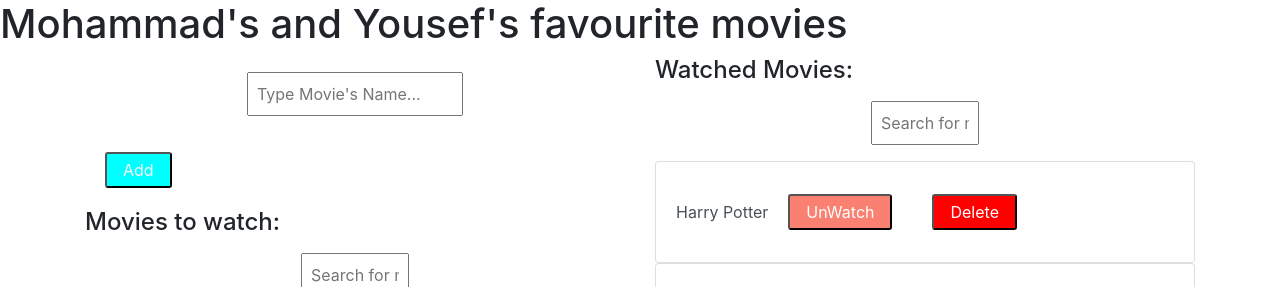
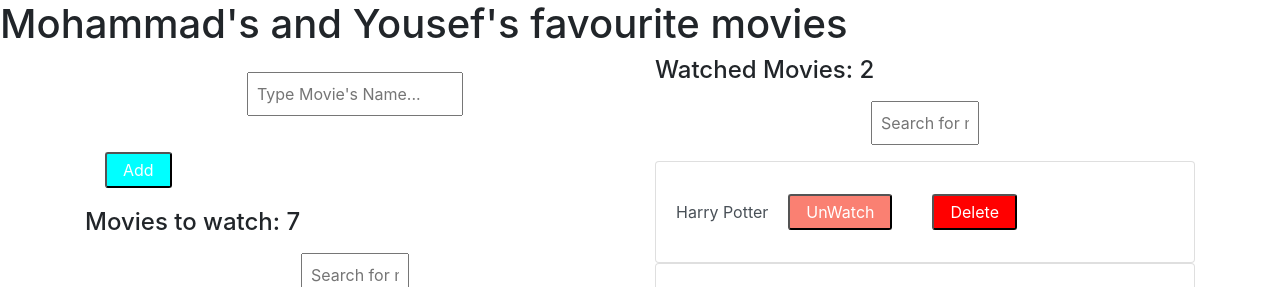
Before and after one commit to mohammadhasan3/MovieWatchlist, a React (Create React App) app: page / in a window 1280 px wide. Shown: the top 287 px of the page. Built offline with nearby package versions, Linux system fonts and the light colour scheme.

Commit message:
Added number to indicate lists length and also fixed id

```diff
--- a/src/components/MoviesList.js
+++ b/src/components/MoviesList.js
@@ -44,14 +44,13 @@ const MovieList = () => {
           <div className="col-sm">
             <AddBar setQuery={setQuery}></AddBar>
             <AddButton movieName={query}>Add</AddButton>
-            {console.log(query)}
 
-            <h4>Movies to watch:</h4>
+            <h4>Movies to watch: {movieStore.watchlist.length}</h4>
             <SearchBar setSearch={setSearch} />
             {moviesList}
           </div>
           <div className="col-sm">
-            <h4>Watched Movies:</h4>
+            <h4>Watched Movies: {movieStore.watched.length}</h4>
             <SearchBar2 setWatched={setWatched} />
             {watchedList}
           </div>
--- a/src/components/buttons/AddButton.js
+++ b/src/components/buttons/AddButton.js
@@ -5,8 +5,6 @@ import movieStore from "../../stores/movieStore";
 import { AddButtonStyled } from "../../styles";
 
 const AddButton = ({ movieName }) => {
-  console.log(movieName);
-
   return (
     <>
       <AddButtonStyled onClick={() => movieStore.addMovie(movieName)}>
--- a/src/stores/movieStore.js
+++ b/src/stores/movieStore.js
@@ -8,6 +8,7 @@ import slugify from "react-slugify";
 class MovieStore {
   watchlist = watchlist;
   watched = watched;
+  counter = this.watchlist.length + this.watched.length + 1;
 
   constructor() {
     makeObservable(this, {
@@ -43,7 +44,8 @@ class MovieStore {
       slug: "",
     };
     newMovie.name = movieName;
-    newMovie.id = this.watchlist.length + this.watched.length + 1;
+    newMovie.id = this.counter;
+    this.counter++;
     newMovie.slug = slugify(newMovie.name);
     this.watchlist.push(newMovie);
     console.log(newMovie);
```
